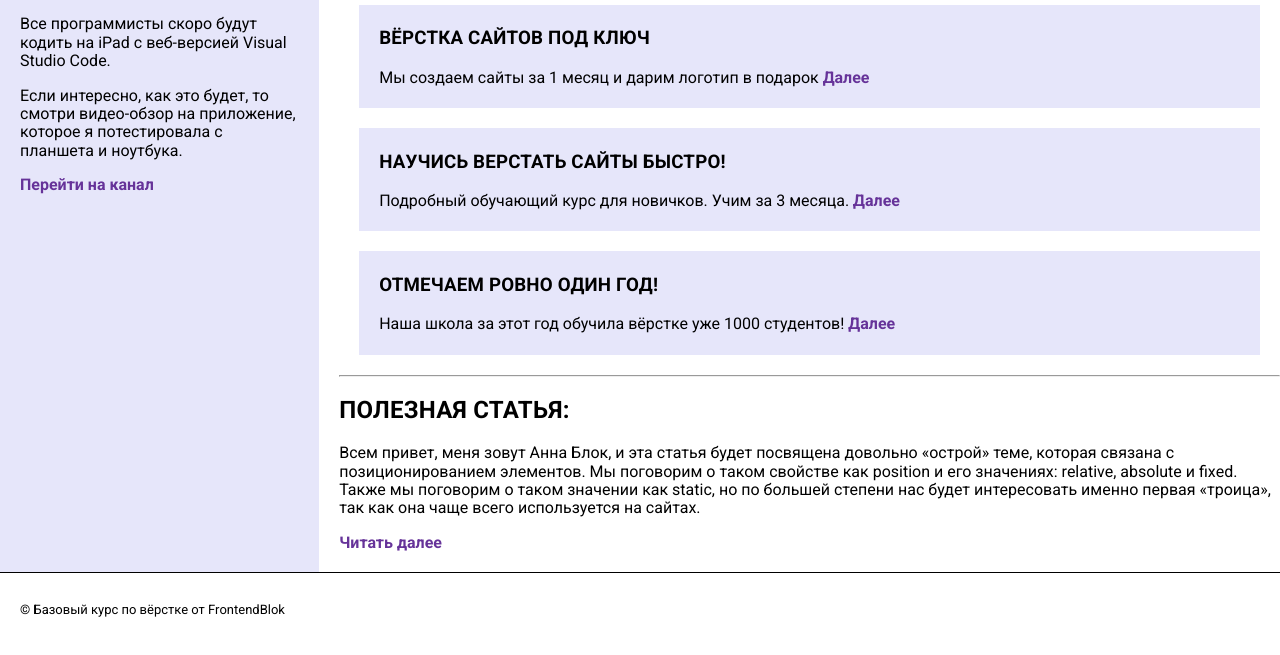
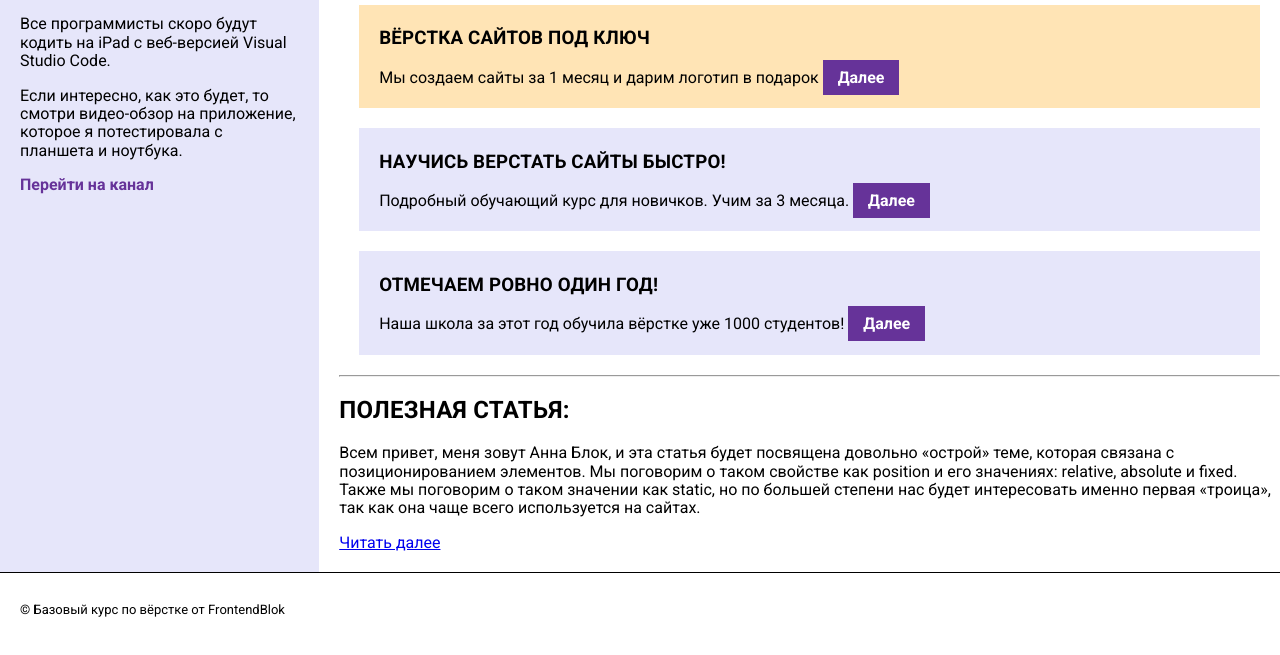
Before and after one commit to gladuator883/FrontendBlok-Module01-Test, a plain HTML site: page semantic.html in a window 1280 px wide. Shown: the part 129-784 px from the top of the page. Drawn offline with Linux system fonts and the light colour scheme.

Commit message:
lesson9 add file

```diff
--- a/semantic.html
+++ b/semantic.html
@@ -14,7 +14,7 @@
 <body>
     <header class="header">
         <a href="#" class="logo">LOGO</a>
-        <nav class="ul" >
+        <nav class="ul">
         <ul>
             <li><a href="#" style="text-decoration: none;">Home</a></li>
             <li><a href="#" style="text-decoration: none;">Profile</a></li>
@@ -37,17 +37,17 @@
         </aside>
         <main>
             <h1 class="h">Результаты поиска по слову "вёрстка"</h1>
-            <section class="section">
+            <section class="section1">
                 <h3 class="h">Вёрстка сайтов под ключ</h3>
-                <p class="gg">Мы создаем сайты за 1 месяц и дарим логотип в подарок <a class="s" href="#"  style="text-decoration: none;">Далее</a></p>
+                <p class="gg">Мы создаем сайты за 1 месяц и дарим логотип в подарок <a class="link" href="#"  style="text-decoration: none;">Далее</a></p>
             </section>
             <section class="section">
                 <h3 class="h">Научись верстать сайты быстро!</h3>
-                <p class="gg">Подробный обучающий курс для новичков. Учим за 3 месяца. <a class="s" href="#"  style="text-decoration: none;">Далее</a></p>
+                <p class="gg">Подробный обучающий курс для новичков. Учим за 3 месяца. <a class="link" href="#"  style="text-decoration: none;">Далее</a></p>
             </section>
             <section class="section">
                 <h3 class="h">Отмечаем ровно один год!</h3>
-                <p class="gg">Наша школа за этот год обучила вёрстке уже 1000 студентов! <a class="s"  href="#" style="text-decoration: none;">Далее</a></p>
+                <p class="gg">Наша школа за этот год обучила вёрстке уже 1000 студентов! <a class="link"  href="#" style="text-decoration: none;">Далее</a></p>
             </section>
             <hr>
             <h2 class="h">Полезная статья:</h2>
--- a/styles/semantic.css
+++ b/styles/semantic.css
@@ -17,7 +17,10 @@ ul {
     padding-left: 0;
     margin: 0;
 }
-ul > li {
+ul > li{
+    margin-right: 30px;
+}
+li:not(:last-child){
     margin-right: 30px;
 }
 .box {
@@ -48,8 +51,7 @@ ul > li {
     font-family: "Roboto", sans-serif;
     font-weight: 400;
     font-style: normal;
-    padding-right:20px;
-    padding-left:20px;
+    padding: 0px 20px;
 }
 .logo{
     color: lightgreen;
@@ -76,8 +78,10 @@ ul > li {
     font-family: "Roboto", sans-serif;
     font-style: normal
 }
-.s{
-    color:rebeccapurple;
+.link{
+    background-color:rebeccapurple;
+    color:white;
+    padding: 8px 15px;
     font-weight: 700;
     text-decoration: none;
     font-family: "Roboto", sans-serif;
@@ -100,8 +104,14 @@ ul > li {
     font-weight: 400;
     font-style: normal;
 }
+
 .section{
     background-color: lavender;
     padding: 5px 20px;
     margin:20px
 }
+.section1{
+    background-color: moccasin;
+    padding: 5px 20px;
+    margin:20px
+}
```
